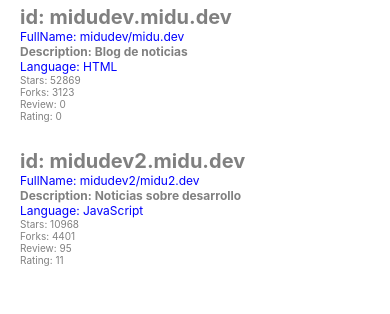
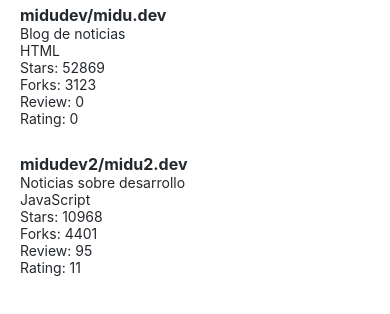
Before and after one commit to pedro-donoso/curso-react-native, a React Native app: screen / in a window 390 px wide. Shown: the top 314 px of the page. Built offline with nearby package versions, Linux system fonts and the light colour scheme.

Commit message:
defino estilos

```diff
--- a/src/components/RepositoryItem.jsx
+++ b/src/components/RepositoryItem.jsx
@@ -1,13 +1,12 @@
 import React from 'react';
-import {View, Text, StyleSheet} from 'react-native'
+import {View, StyleSheet} from 'react-native'
 import StyledText from './StyledText';
 
 const RepositoryItem = (props) => (
 <View key={props.id} style={styles.container}>
-  <StyledText big bold>id: {props.id}</StyledText>
-  <StyledText blue>FullName: {props.fullName}</StyledText>
-  <StyledText bold>Description: {props.description}</StyledText>
-  <StyledText blue>Language: {props.language}</StyledText>
+  <StyledText fontSize='subheading' fontWeight='bold'>{props.fullName}</StyledText>
+  <StyledText bold>{props.description}</StyledText>
+  <StyledText blue>{props.language}</StyledText>
   <StyledText small>Stars: {props.stargazersCount}</StyledText>
   <StyledText small>Forks: {props.forksCount}</StyledText>
   <StyledText small>Review: {props.reviewCount}</StyledText>
--- a/src/components/StyledText.jsx
+++ b/src/components/StyledText.jsx
@@ -1,35 +1,39 @@
 import React from 'react'
 import {Text, StyleSheet} from 'react-native'
+import theme from '../theme'
 
 const styles = StyleSheet.create({
   text: {
-    fontSize: 12,
-    color: 'grey'
+    color: theme.colors.textPrimary,
+    fontSize: theme.fontSizes.body,
+    fontFamily: theme.fonts.main,
+    fontWeight: theme.fontWeights.normal
+  },
+  colorPrimary: {
+    color: theme.colors.primary
+  },
+  colorSecondary: {
+    color: theme.colors.textSecondary
   },
   bold: {
-    fontWeight: 'bold'
+    fontWeight: theme.fontWeights.bold
   },
-  blue: {
-    color: 'blue'
-  },
-  big: {
-    fontSize: 20
-  },
-  small: {
-    fontSize: 10
+  subheading: {
+    fontSize: theme.fontSizes.subheading
   }
 })
 
-export default function StyledText ({blue, bold, children, big, small}) {
+export default function StyledText ({children, color, fontSize, fontWeight, style, ...restOfProps}) {
   const textStyles = [
     styles.text,
-    blue && styles.blue,
-    big && styles.big,
-    small && styles.small,
-    bold && styles.bold
+    color === 'primary' && styles.colorPrimary,
+    color === 'secondary' && styles.colorSecondary,
+    fontSize === 'subheading' && styles.subheading,
+    fontWeight === 'bold' && styles.bold
+
   ]
   return (
-    <Text style={textStyles}>
+    <Text style={textStyles} {...restOfProps}>
       {children}
     </Text>
   )
--- /dev/null
+++ b/src/theme.js
@@ -0,0 +1,20 @@
+const theme = {
+  colors: {
+    textPrimary: '#24292e',
+    textSecondary: '#586069',
+    primary: '#0366d6'
+  },
+  fontSizes: {
+    body: 14,
+    subheading: 16
+  },
+  fonts: {
+    main: 'System'
+  },
+  fontWeights: {
+    normal: '400',
+    bold: '700'
+  }
+}
+
+export default theme
```
